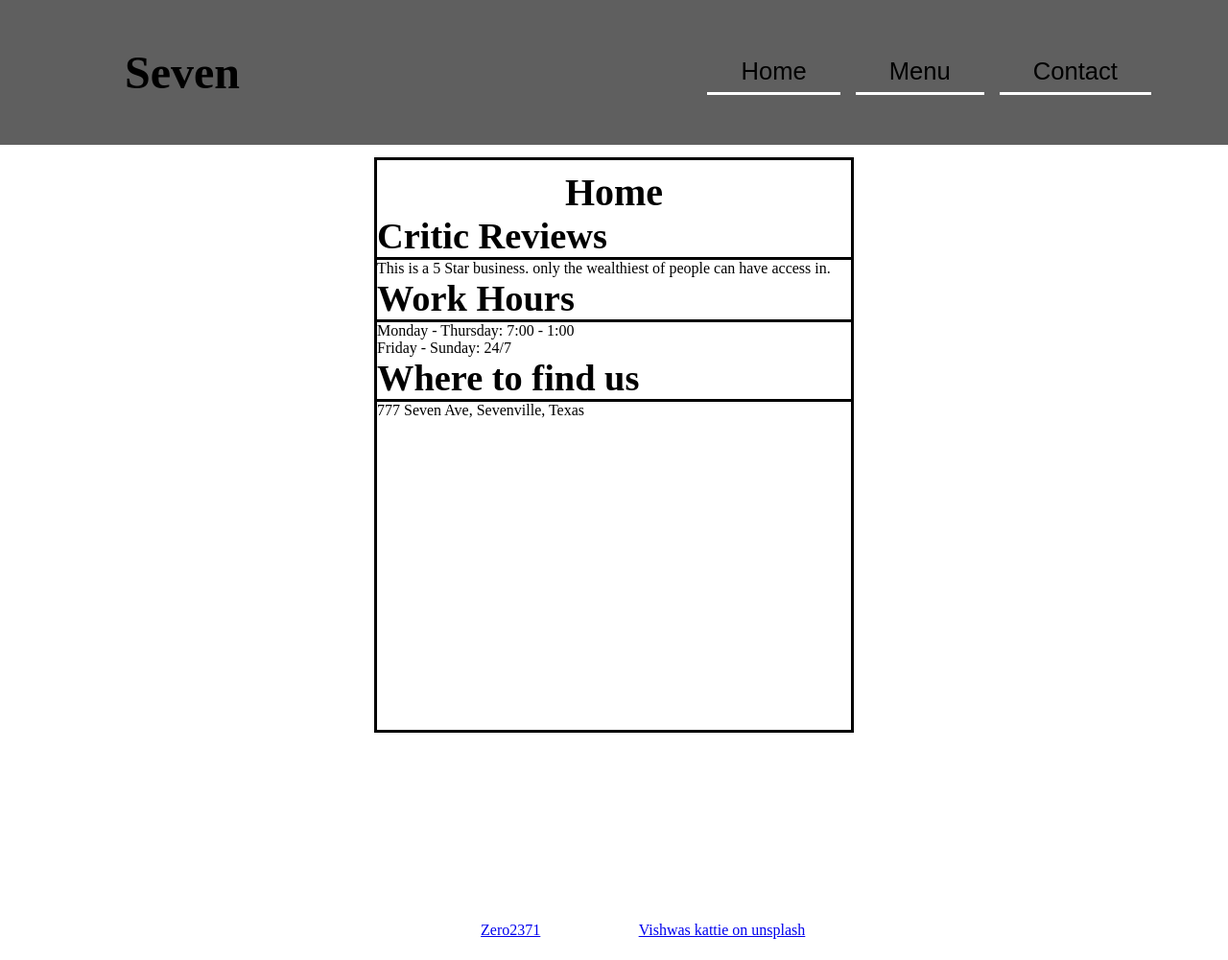
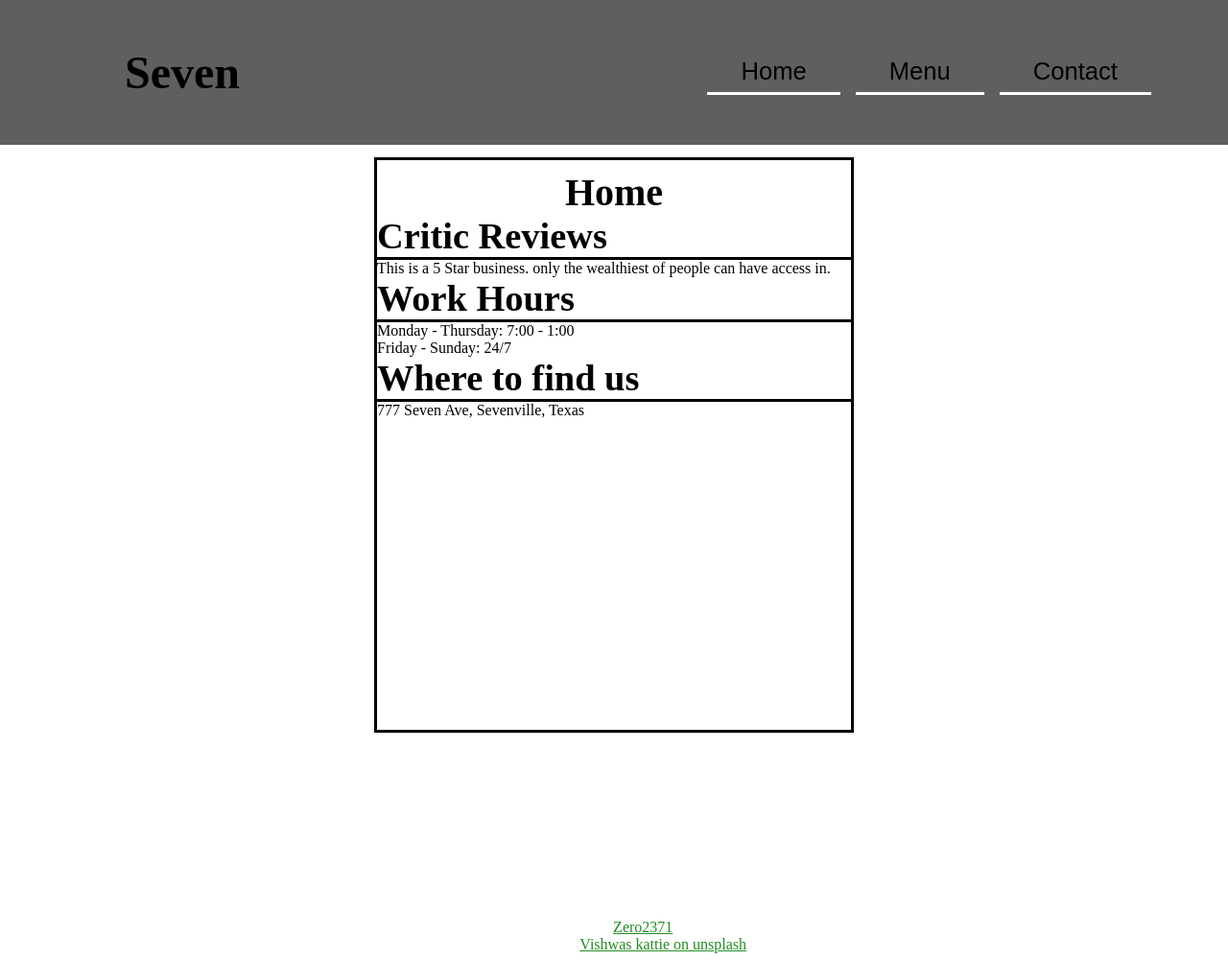
Before and after one commit to ProjectDueTmr/restaurantPage, a website built with webpack: page src/index.html in a window 1280 px wide. Shown: the whole page at 96% size. Built offline with nearby package versions, Linux system fonts and the light colour scheme.

Commit message:
github and image links work

```diff
--- a/src/style.css
+++ b/src/style.css
@@ -114,6 +114,12 @@ button:hover{
 footer{
     color: white;
     display: flex;
+    flex-direction: column;
+    justify-content: center;
+    text-align: center;
    margin: 10px auto;
    height: 30px;
 }
+footer a{
+    color: forestgreen;
+}
```
Also changed, not shown: dist/index.html, dist/main.js.
